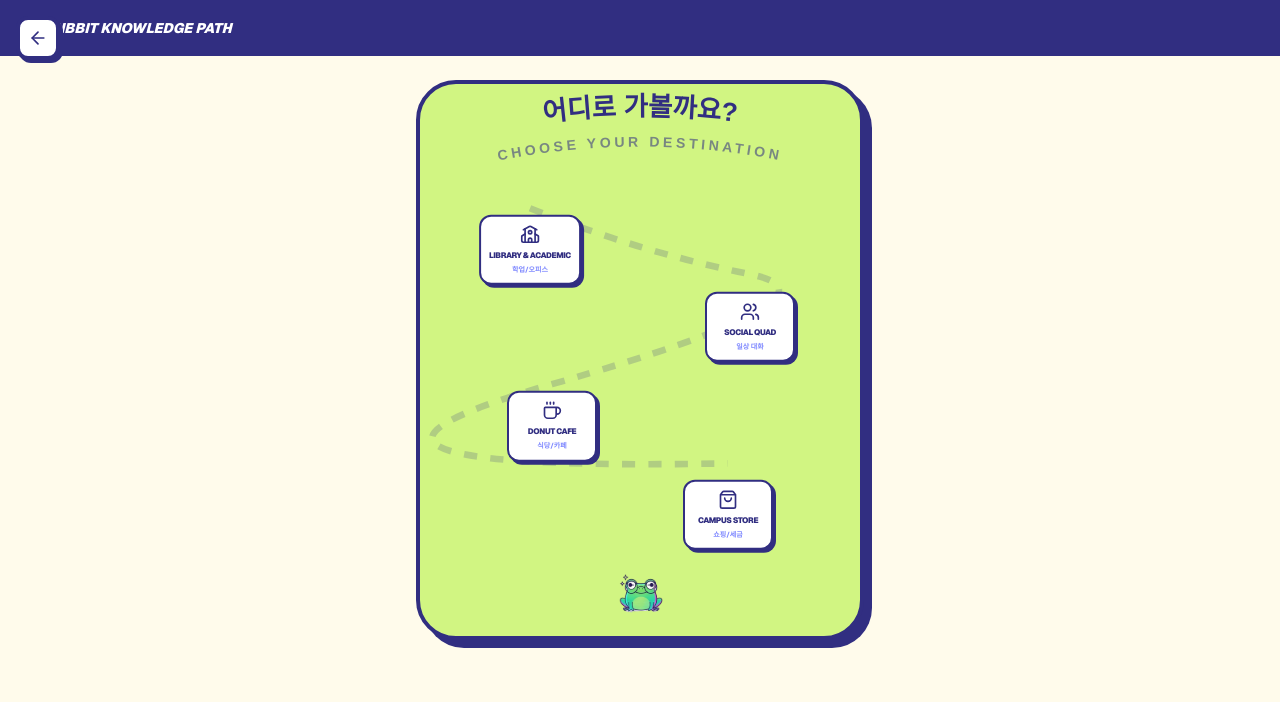
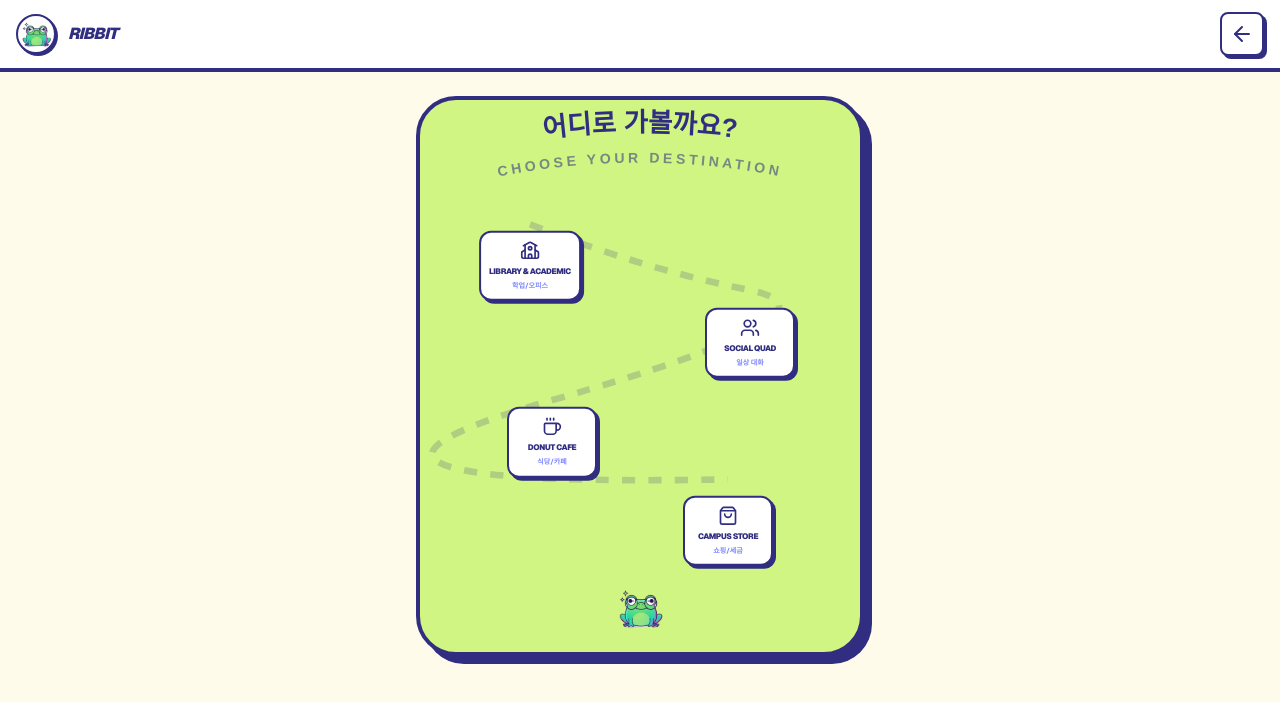
Before and after one commit to kaydeeloka/inter-yeongo, a Next.js app: page /explore in a window 1280 px wide. Shown: the top 702 px of the page. Built offline with nearby package versions, Linux system fonts and the light colour scheme.

Commit message:
fix : explore header

```diff
--- a/app/explore/subjects/page.tsx
+++ b/app/explore/subjects/page.tsx
@@ -110,7 +110,7 @@ export default function App() {
                 {ALL_SUBJECT_WORDS.map((item) => (
                   <div
                     key={item.id}
-                    className="group bg-white p-7 rounded-[2rem] border border-slate-200/60 shadow-sm hover:shadow-2xl hover:shadow-indigo-100 hover:-translate-y-2 transition-all duration-300 text-center"
+                    className="group bg-white p-7 rounded-4xl border border-slate-200/60 shadow-sm hover:shadow-2xl hover:shadow-indigo-100 hover:-translate-y-2 transition-all duration-300 text-center"
                   >
                     <button
                       onClick={() => handleSpeak(item.word, item.id)}
@@ -200,7 +200,7 @@ export default function App() {
                   <div className="inline-flex p-6 bg-green-100 rounded-full text-green-600 mb-6 shadow-inner"><CheckCircle2 className="w-16 h-16" /></div>
                   <h2 className="text-5xl font-black mb-10">참 잘했어요! 🎉</h2>
                   <div className="flex gap-6 justify-center mb-12">
-                    <div className="bg-white p-8 rounded-[2rem] shadow-lg w-48 border border-slate-100">
+                    <div className="bg-white p-8 rounded-4xl shadow-lg w-48 border border-slate-100">
                       <p className="text-xs font-bold text-slate-400 uppercase mb-2">My Score</p>
                       <p className="text-4xl font-black text-indigo-600">{score}/5</p>
                     </div>
--- a/components/TopicMap.tsx
+++ b/components/TopicMap.tsx
@@ -1,6 +1,6 @@
 'use client';
 
-import { ArrowLeft, Library, School, Users, Coffee, ShoppingBag } from 'lucide-react';
+import { ArrowLeft, School, Users, Coffee, ShoppingBag } from 'lucide-react';
 import MapPoint from '@/components/MapPoint';
 import type { Avatar } from '@/types';
 
@@ -14,19 +14,20 @@ export default function TopicMap({ avatar, onSelect, onBack }: TopicMapProps) {
   return (
     <div className="min-h-screen bg-[#FFFBEB] text-[#312e81] flex flex-col font-sans">
 
-      {/* Fixed back button */}
-      <button
-        onClick={onBack}
-        className="fixed left-4 top-4 z-50 bg-white p-2 border-4 border-[#312e81] rounded-xl shadow-[3px_3px_0px_0px_rgba(49,46,129,1)] active:shadow-none active:translate-x-0.5 active:translate-y-0.5 transition-all"
-      >
-        <ArrowLeft size={20} />
-      </button>
-
-      {/* Header title only */}
-      <header className="w-full h-14 bg-[#312e81] flex items-center px-6">
-        <div className="text-white font-black flex items-center gap-2 italic uppercase text-sm">
-          <Library size={18} /> RIBBIT Knowledge Path
+      {/* Header: avatar + title on left, back button on right */}
+      <header className="w-full bg-white border-b-4 border-[#312e81] px-4 py-3 flex items-center justify-between sticky top-0 z-50">
+        <div className="flex items-center gap-3">
+          <div className="w-10 h-10 border-2 border-[#312e81] shadow-[2px_2px_0px_0px_rgba(49,46,129,1)] rounded-full flex items-center justify-center bg-white shrink-0">
+            <img src={avatar.image} alt={avatar.name} className="w-9 h-9 object-contain" />
+          </div>
+          <h1 className="font-black text-base tracking-tighter uppercase italic leading-none text-[#312e81]">RIBBIT</h1>
         </div>
+        <button
+          onClick={onBack}
+          className="p-2 border-2 border-[#312e81] rounded-lg shadow-[3px_3px_0px_0px_rgba(49,46,129,1)] bg-white active:shadow-none active:translate-x-0.5 active:translate-y-0.5 transition-all"
+        >
+          <ArrowLeft size={24} />
+        </button>
       </header>
 
       <div className="flex-1 flex flex-col items-center p-4 pt-6">
```
Also changed, not shown: 1 other file (tests, documents, lock files or other folders).
